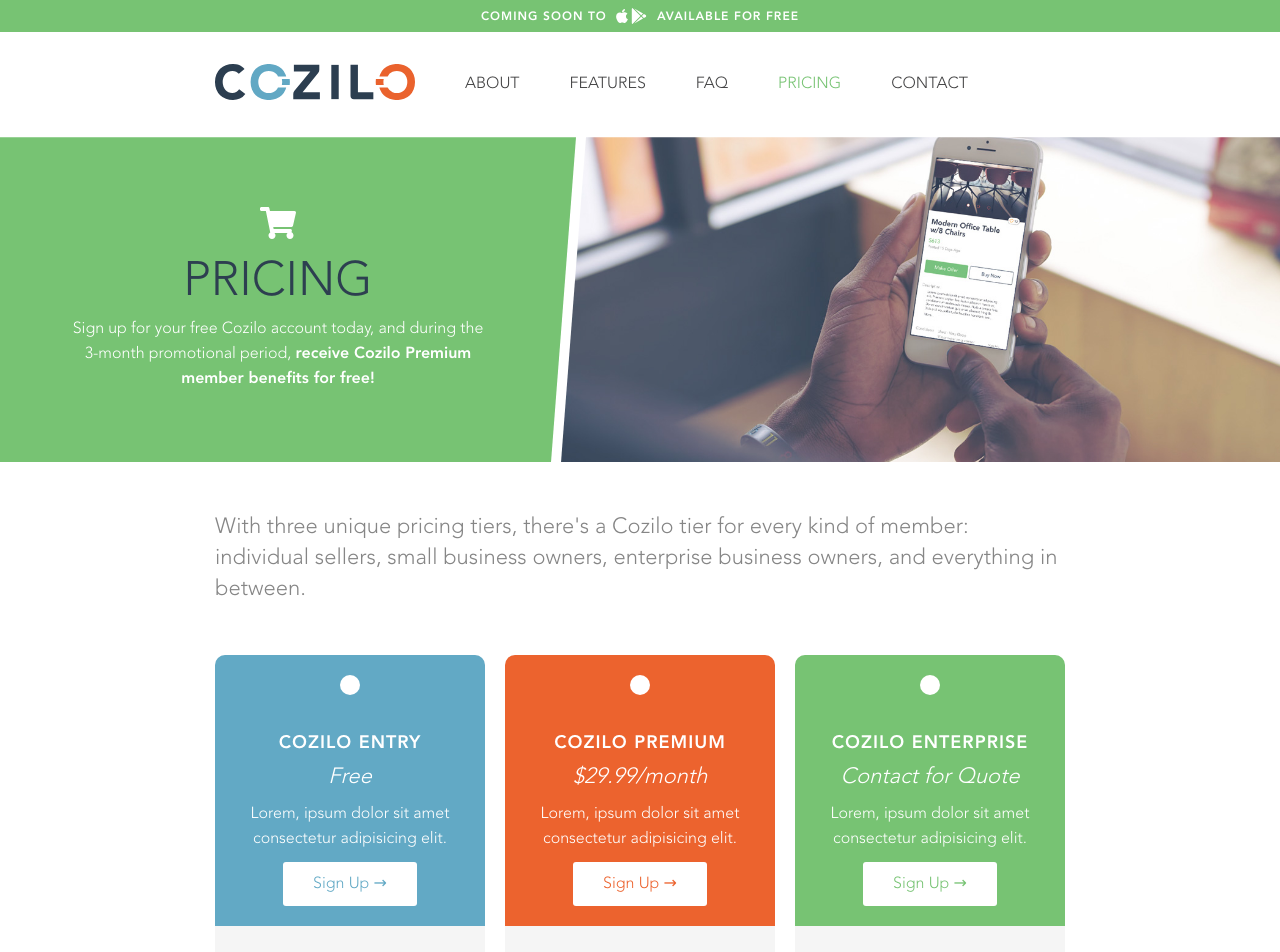
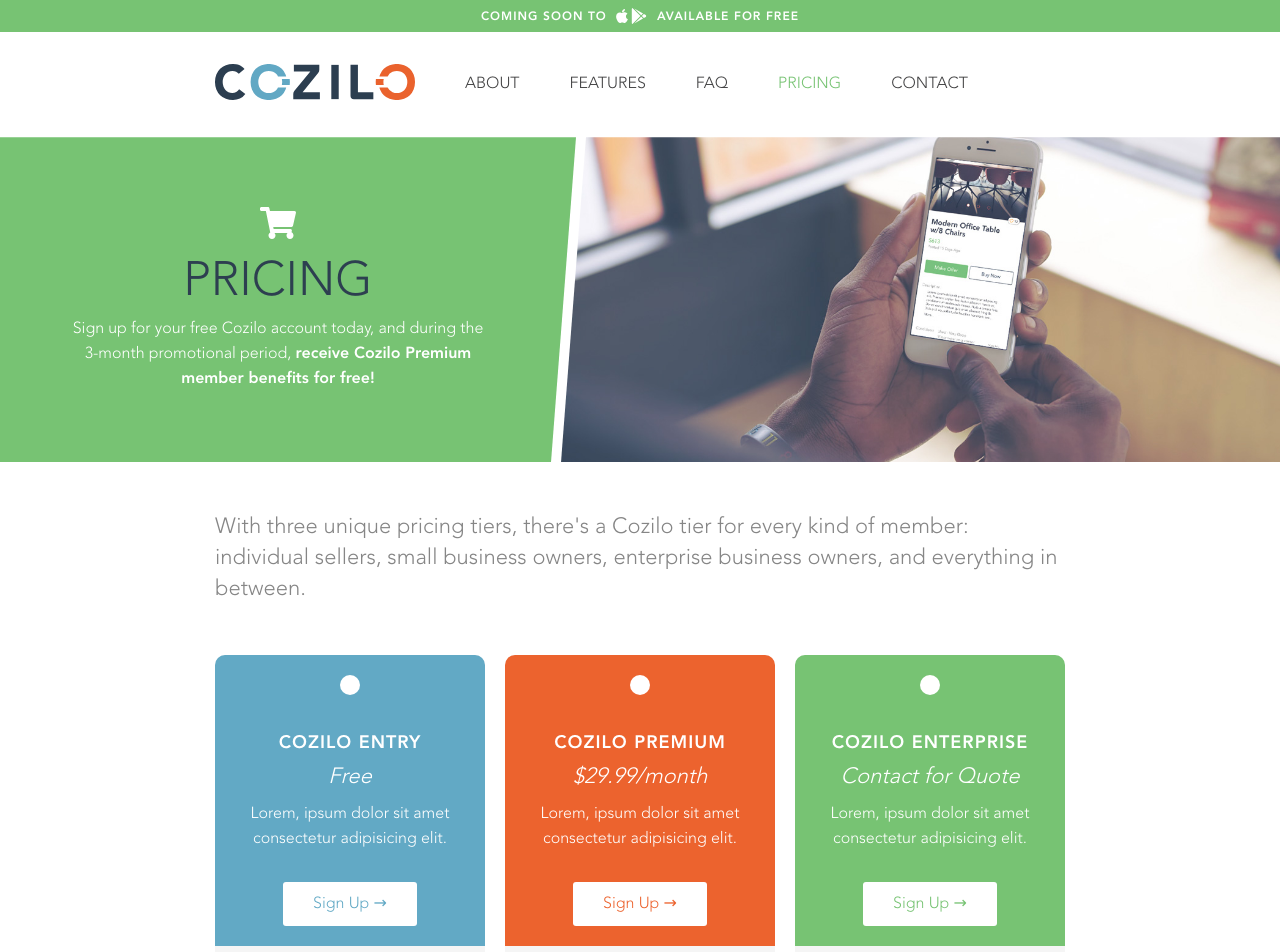
Before and after one commit to itsbrittaleigh/cozilo-marketing, a Vue app: page /pricing in a window 1280 px wide. Shown: the top 952 px of the page. Built offline with nearby package versions, Linux system fonts and the light colour scheme; what vue2-collapse would draw is missing.

Commit message:
cleaning up styles on pricing page

```diff
--- a/src/pages/Pricing.vue
+++ b/src/pages/Pricing.vue
@@ -150,6 +150,14 @@
     h2 {
       @include title-font;
     }
+    .button{
+      margin-top: 20px;
+      &:hover {
+        background: transparent;
+        color: white;
+        border: 1px solid white;
+      }
+    }
   }
   .list {
     padding: 40px;
```
